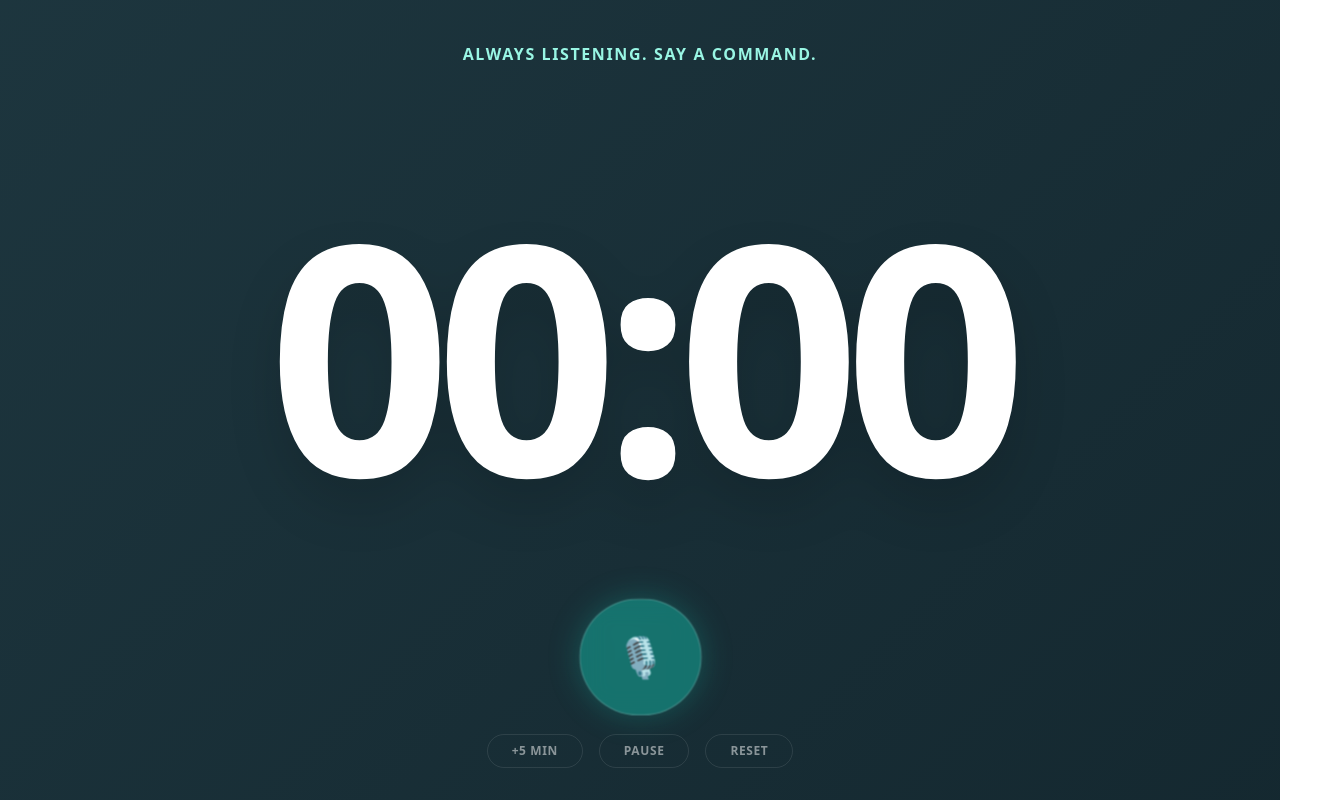
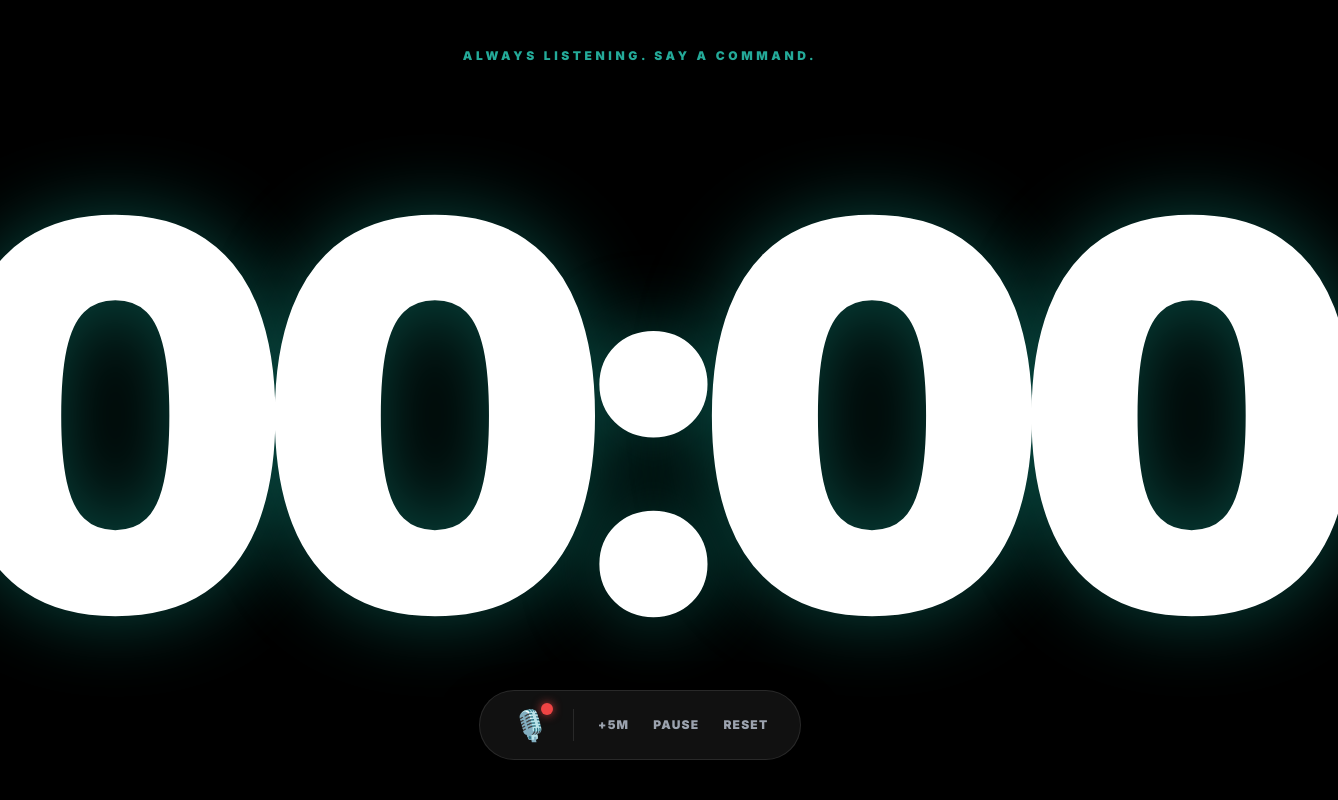
Before and after one commit to Soma175/Zen-voice-timer, a plain HTML site: page index.html in a window 1280 px wide. Both pictures are taken after a click on the button "🎙️". Shown: the whole page, 1338 px wide, since content can reach past the window. Drawn offline with nearby package versions, Linux system fonts and the light colour scheme.

Commit message:
Update index.html

```diff
--- a/index.html
+++ b/index.html
@@ -7,53 +7,62 @@
     <title>Zen Voice Timer</title>
 
     <link rel="manifest" href="manifest.json">
+
+    <link href="https://fonts.googleapis.com/css2?family=Inter:wght@300;400;900&display=swap" rel="stylesheet">
     <script src="https://cdn.tailwindcss.com"></script>
 
     <style>
+        body { font-family: 'Inter', sans-serif; }
+
+        /* Ultra-smooth breathing animation for the background glow */
         @keyframes breathe {
-            0%, 100% { transform: scale(1); opacity: 0.3; }
-            50% { transform: scale(1.4); opacity: 0.1; }
+            0%, 100% { transform: scale(0.8); opacity: 0.1; }
+            50% { transform: scale(1.2); opacity: 0.3; }
         }
         .animate-breathe { animation: breathe 8s infinite ease-in-out; }
 
-        .bg-gradient-zen {
-            background: linear-gradient(-45deg, #0f2027, #203a43, #2c5364);
-            background-size: 400% 400%;
-            animation: gradientBG 15s ease infinite;
-        }
-        @keyframes gradientBG {
-            0% { background-position: 0% 50%; }
-            50% { background-position: 100% 50%; }
-            100% { background-position: 0% 50%; }
+        /* Deep OLED Black background */
+        .bg-oled { background-color: #000000; }
+
+        /* Modern text glow */
+        .text-glow {
+            text-shadow: 0 0 80px rgba(20, 184, 166, 0.4);
         }
     </style>
 </head>
-<body class="bg-gradient-zen text-white flex flex-col h-screen overflow-hidden font-sans selection:bg-transparent">
+<body class="bg-oled text-white flex flex-col h-[100dvh] overflow-hidden selection:bg-transparent relative">
 
-    <div class="h-24 flex flex-col items-center justify-center pt-8 px-4 text-center z-10">
-        <p id="status" class="text-sm md:text-base text-teal-200 tracking-widest uppercase font-semibold transition-opacity">
+    <div class="absolute top-0 left-0 w-full pt-12 flex flex-col items-center justify-center z-20 pointer-events-none">
+        <p id="status" class="text-xs text-teal-400/80 tracking-[0.3em] uppercase font-semibold transition-opacity">
             Tap the mic to awaken
         </p>
-        <p id="lastCommand" class="text-xs text-gray-400 mt-1 italic h-4"></p>
-        <p id="streakDisplay" class="text-xs text-blue-400 mt-1 hidden">Sessions: 0</p>
+        <p id="lastCommand" class="text-[10px] text-gray-500 mt-2 italic h-4"></p>
+        <div id="streakBadge" class="mt-3 px-3 py-1 rounded-full bg-white/5 border border-white/10 backdrop-blur-md hidden">
+            <p id="streakDisplay" class="text-[10px] text-gray-300 uppercase tracking-widest font-medium">Sessions: 0</p>
+        </div>
     </div>
 
-    <div class="flex-1 flex items-center justify-center w-full relative z-0">
-        <div id="halo" class="absolute w-64 h-64 md:w-96 md:h-96 bg-teal-500 rounded-full blur-3xl hidden"></div>
-        <div id="timerDisplay" class="relative z-10 text-[35vw] md:text-[25vw] leading-none font-black text-white tracking-tighter drop-shadow-2xl tabular-nums">
+    <div class="flex-1 flex items-center justify-center w-full relative z-0 mt-8">
+        <div id="halo" class="absolute m-auto w-[80vw] h-[80vw] bg-teal-500 rounded-full blur-[100px] hidden opacity-0 transition-opacity duration-1000"></div>
+
+        <div id="timerDisplay" class="relative z-10 text-[42vw] leading-none font-black text-white tracking-tighter tabular-nums text-glow">
             00:00
         </div>
     </div>
 
-    <div class="flex flex-col items-center justify-end pb-8 z-10 h-48">
-        <button id="micBtn" class="bg-white/10 backdrop-blur-md text-4xl p-8 rounded-full shadow-[0_0_30px_rgba(20,184,166,0.3)] border border-white/20 transition-all duration-300 focus:outline-none mb-6">
-            🎙️
-        </button>
+    <div class="absolute bottom-10 left-0 w-full px-6 flex justify-center z-20">
+        <div class="flex items-center gap-6 bg-[#111] border border-white/10 backdrop-blur-2xl px-8 py-4 rounded-full shadow-[0_20px_40px_rgba(0,0,0,0.8)] transition-all duration-300" id="controlDock">
 
-        <div class="flex gap-4 opacity-50 hover:opacity-100 transition-opacity">
-            <button onclick="startFallbackTimer(5)" class="px-6 py-2 border border-white/20 rounded-full text-xs font-semibold uppercase tracking-wider backdrop-blur-sm active:bg-white/20">+5 Min</button>
-            <button onclick="stopClock()" class="px-6 py-2 border border-white/20 rounded-full text-xs font-semibold uppercase tracking-wider backdrop-blur-sm active:bg-white/20">Pause</button>
-            <button onclick="resetSession()" class="px-6 py-2 border border-white/20 rounded-full text-xs font-semibold uppercase tracking-wider backdrop-blur-sm active:bg-white/20">Reset</button>
+            <button id="micBtn" class="text-3xl hover:scale-110 active:scale-95 transition-transform focus:outline-none relative">
+                🎙️
+                <span id="micActiveDot" class="absolute -top-1 -right-1 w-3 h-3 bg-red-500 rounded-full hidden shadow-[0_0_10px_rgba(239,68,68,0.8)]"></span>
+            </button>
+
+            <div class="w-px h-8 bg-white/10"></div>
+
+            <button onclick="startFallbackTimer(5)" class="text-xs font-semibold text-gray-400 hover:text-white uppercase tracking-widest transition-colors active:scale-95">+5m</button>
+            <button onclick="stopClock()" class="text-xs font-semibold text-gray-400 hover:text-white uppercase tracking-widest transition-colors active:scale-95">Pause</button>
+            <button onclick="resetSession()" class="text-xs font-semibold text-gray-400 hover:text-white uppercase tracking-widest transition-colors active:scale-95">Reset</button>
         </div>
     </div>
 
@@ -73,8 +82,11 @@
         const statusText = document.getElementById('status');
         const lastCommandText = document.getElementById('lastCommand');
         const micBtn = document.getElementById('micBtn');
+        const micActiveDot = document.getElementById('micActiveDot');
         const halo = document.getElementById('halo');
         const streakDisplay = document.getElementById('streakDisplay');
+        const streakBadge = document.getElementById('streakBadge');
+        const controlDock = document.getElementById('controlDock');
 
         // --- 2. Local Storage Database ---
         function saveSessionLocally(durationSeconds) {
@@ -87,8 +99,8 @@
         function updateStreakDisplay() {
             let sessions = JSON.parse(localStorage.getItem('zenSessions')) || [];
             if (sessions.length > 0) {
-                streakDisplay.innerText = `Total Sessions: ${sessions.length}`;
-                streakDisplay.classList.remove('hidden');
+                streakDisplay.innerText = `Sessions: ${sessions.length}`;
+                streakBadge.classList.remove('hidden');
             }
         }
         updateStreakDisplay();
@@ -102,7 +114,6 @@
             const AudioContext = window.AudioContext || window.webkitAudioContext;
             audioCtx = new AudioContext();
 
-            // Silent unlock
             const oscillator = audioCtx.createOscillator();
             const gainNode = audioCtx.createGain();
             gainNode.gain.value = 0;
@@ -165,6 +176,7 @@
                 statusText.innerText = "Session Complete 🙏";
                 timerDisplay.innerText = "00:00";
                 halo.classList.remove('animate-breathe');
+                halo.classList.add('opacity-0');
                 saveSessionLocally(sessionState.initialDuration);
             }
         }
@@ -175,7 +187,7 @@
             sessionState.intervalId = setInterval(tick, 1000);
             statusText.innerText = "Flowing...";
             halo.classList.add('animate-breathe');
-            halo.classList.remove('hidden');
+            halo.classList.remove('opacity-0', 'hidden');
         }
 
         function stopClock() {
@@ -190,12 +202,11 @@
             sessionState.timeLeft = 0;
             timerDisplay.innerText = "00:00";
             statusText.innerText = "Ready. Tell me a time.";
-            halo.classList.add('hidden');
+            halo.classList.add('opacity-0');
         }
 
-        // Fallback for offline mode
         function startFallbackTimer(minutes) {
-            initAudio(); // Ensure audio unlocks even if started via button
+            initAudio();
             sessionState.mode = 'timer';
             sessionState.timeLeft += (minutes * 60);
             sessionState.initialDuration = sessionState.timeLeft;
@@ -275,15 +286,19 @@
                     sessionState.isListeningEngineActive = true;
                     try { recognition.start(); } catch (e) {}
                     speakFeedback("I am listening.");
-                    micBtn.classList.add('bg-teal-500/50', 'scale-110');
-                    micBtn.classList.remove('bg-white/10');
+
+                    // UI Updates for Active State
+                    controlDock.classList.add('border-teal-500/50', 'shadow-[0_0_30px_rgba(20,184,166,0.2)]');
+                    micActiveDot.classList.remove('hidden');
                     statusText.innerText = "Always listening. Say a command.";
                 } else {
                     sessionState.isListeningEngineActive = false;
                     recognition.stop();
                     speakFeedback("Microphone asleep.");
-                    micBtn.classList.remove('bg-teal-500/50', 'scale-110');
-                    micBtn.classList.add('bg-white/10');
+
+                    // UI Updates for Inactive State
+                    controlDock.classList.remove('border-teal-500/50', 'shadow-[0_0_30px_rgba(20,184,166,0.2)]');
+                    micActiveDot.classList.add('hidden');
                     statusText.innerText = "Mic asleep. Tap to awaken.";
                 }
             };
```
